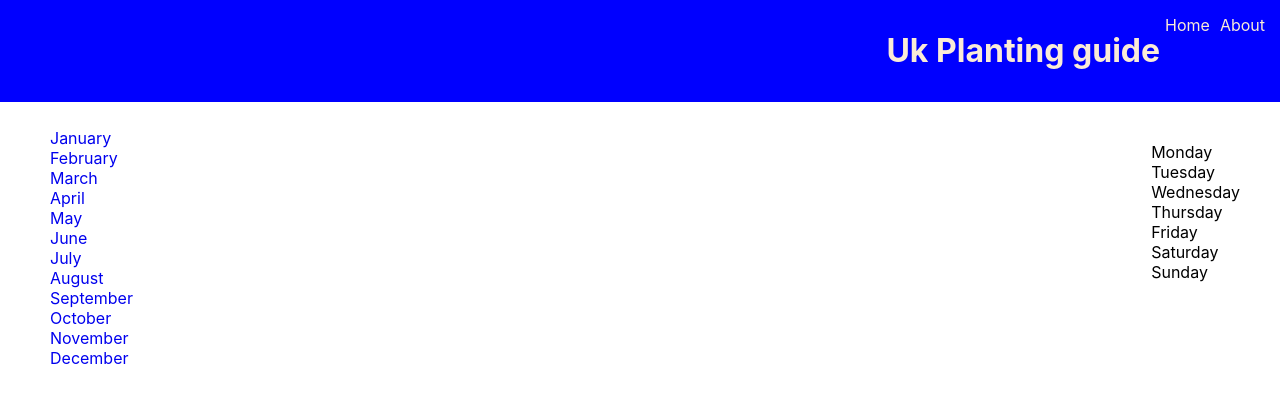
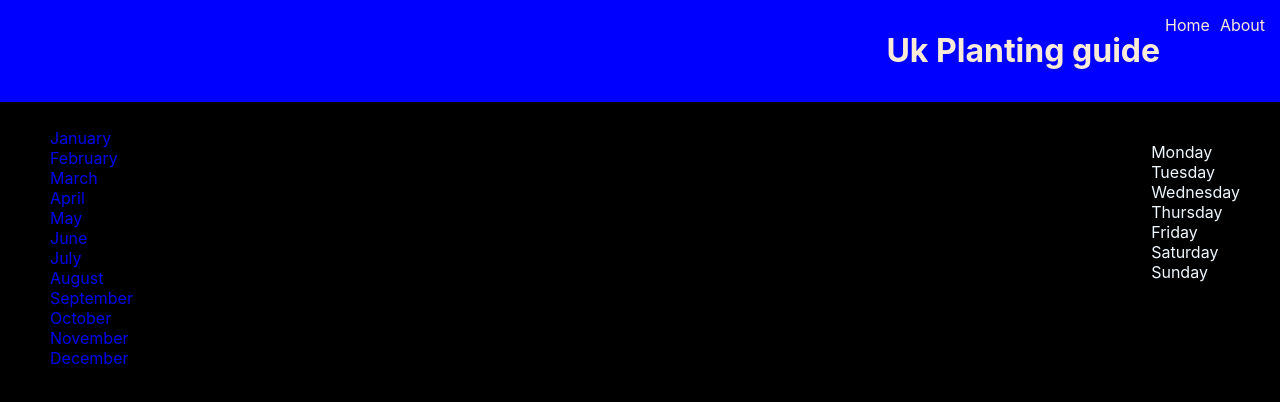
Before and after one commit to Dukewendo/planterguide, a React (Create React App) app: page /#/ in a window 1280 px wide. Shown: the top 402 px of the page. Built offline with nearby package versions, Linux system fonts and the light colour scheme.

Commit message:
background and text css

```diff
--- a/src/App.css
+++ b/src/App.css
@@ -19,3 +19,8 @@
   grid-column-start: 2;
   grid-row-start: 2;
 }
+
+body {
+  background-color: black;
+  color: aliceblue
+}
```
